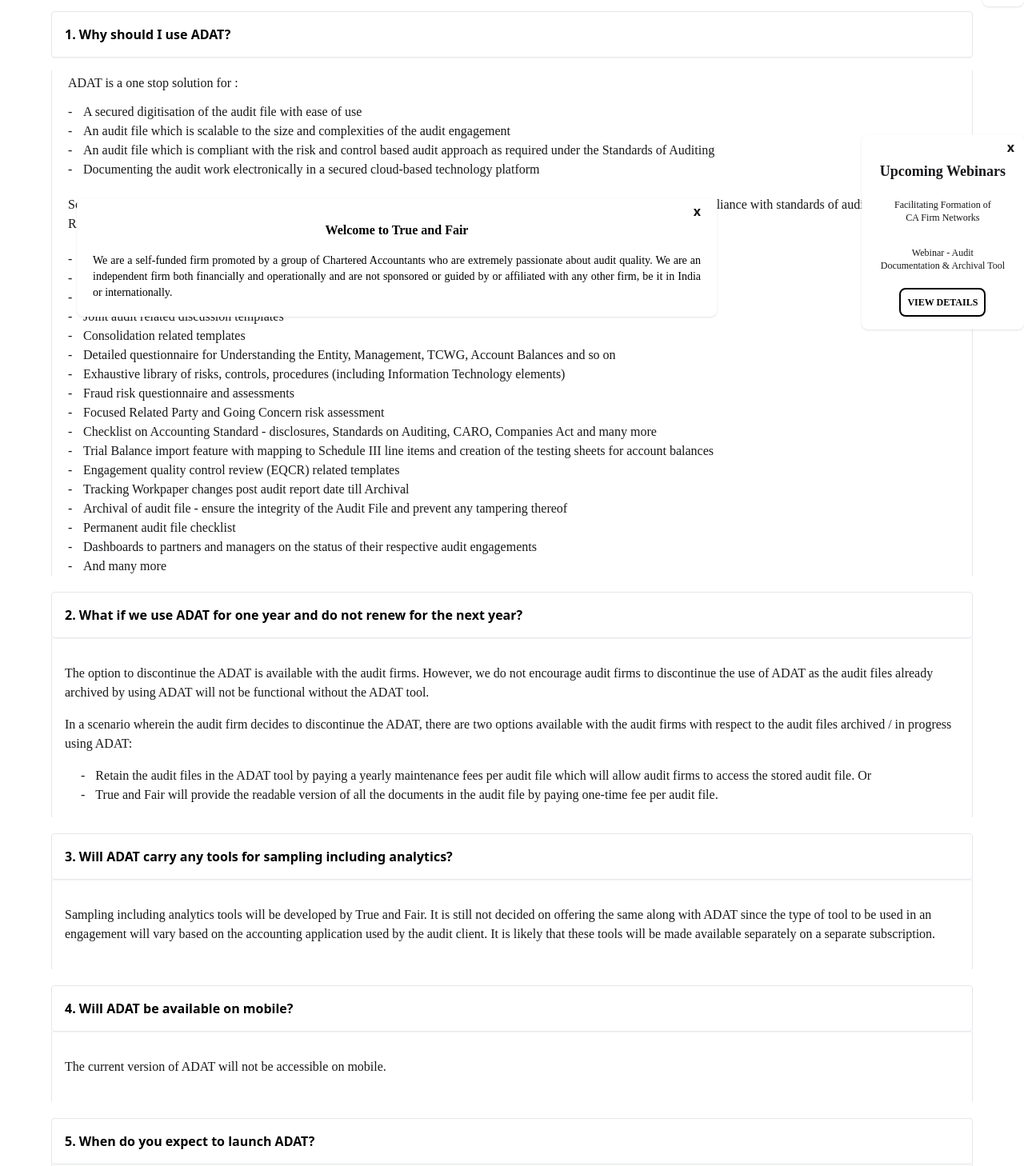
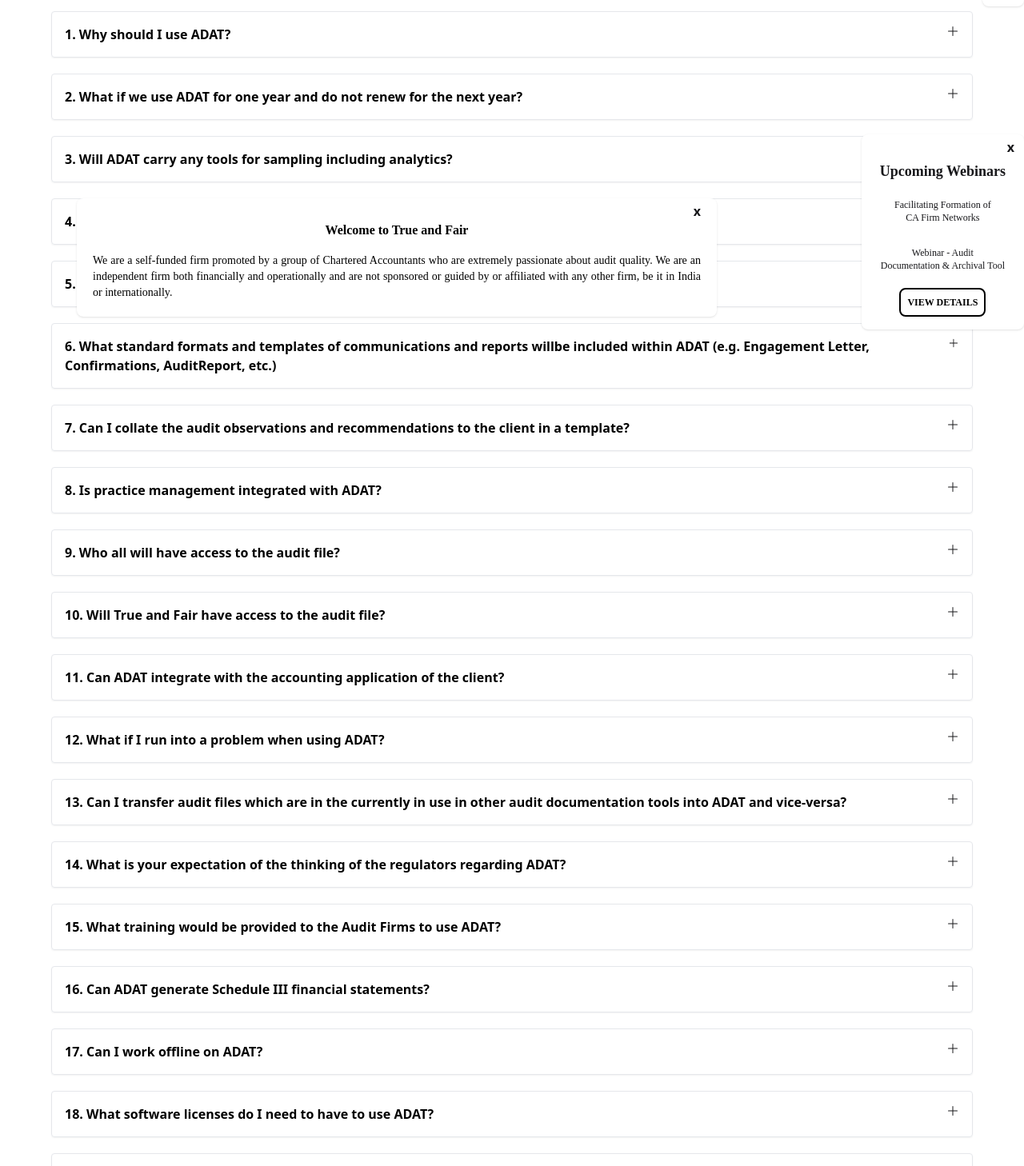
Before and after one commit to TRUENFAIR/trueandfair, a Next.js app: page /faq in a window 1280 px wide. Shown: the part 372-1830 px from the top of the page at 80% size. Built offline with nearby package versions, Linux system fonts and the light colour scheme.

Commit message:
new faq page changes and latest

```diff
--- a/pages/faq.js
+++ b/pages/faq.js
@@ -3,7 +3,7 @@
 import OurBrand2 from "./faq/ourBrand2";
 import OurBrand3 from "./faq/ourBrand3";
 import OurBrand4 from "./faq/ourBrand4";
-import OurBrand5 from "./faq/ourBrand5";
+
 import OurBrand6 from "./faq/ourBrand6";
 import OurBrand7 from "./faq/ourBrand7";
 import OurBrandCommon from "./faq/OurBrandsommon";
@@ -30,7 +30,7 @@
     <>
       <section>
         <div
-          className="h-72 flex flex-col justify-end "
+          className="h-72  flex flex-col justify-end "
           style={{
             backgroundImage: "url('/about/abt2.jpg')",
             backgroundSize: "cover",
@@ -41,29 +41,14 @@
           <div
             data-aos="fade-down"
             data-aos-once="true"
-            className="lg:h-[90px] h-[200px]  w-[80%] md:w-1/2 flex justify-center  items-center font-bah text-2xl text-white bg-slate-800"
+            className="lg:h-[90px] h-[100px]  w-fit md:w-1/2 flex justify-center  items-center font-bah text-2xl text-white bg-slate-800"
           >
-            <div className=" text-3xl font-bah  title-font text-white">Frequently Asked Questions</div>
+            <div className=" md:text-3xl  md:p-0 p-4 font-bah  title-font text-white">
+              Frequently Asked Questions
+            </div>
           </div>
         </div>
       </section>
-
-      {/* <div>
-        <details>
-          <summary>
-            Lorem ipsum dolor sit amet consectetur, adipisicing elit. Nihil,
-            iusto!
-          </summary>
-          <div className="">
-            Lorem ipsum dolor sit amet consectetur adipisicing elit. Ullam, eius
-            eos rerum saepe velit delectus ipsam nesciunt id enim iusto
-            molestias tempora error sapiente perferendis obcaecati ipsa, natus
-            nobis? Magni porro, tempora neque incidunt tempore possimus
-            distinctio vel eius consequuntur rem ab voluptas ex ipsam hic eaque
-            doloremque quos modi!
-          </div>
-        </details>
-      </div> */}
 
       <div className="md:container pt-4 pb-5 flex flex-col gap-5  md:mx-auto">
         <OurBrand title={"1. Why should I use ADAT?"} />
@@ -78,7 +63,12 @@
           }
         />
         <OurBrand4 title={"4. Will ADAT be available on mobile?"} />
-        <OurBrand5 title={"5. When do you expect to launch ADAT?"} />
+        <OurBrandCommon
+          title={"5. When do you expect to launch ADAT?"}
+          desc={
+            "  True and Fair is expecting ADAT to be launched by July 2023."
+          }
+        />
         <OurBrand6
           title={
             "6. What standard formats and templates of communications and reports willbe included within ADAT (e.g. Engagement Letter, Confirmations, AuditReport, etc.)"
--- a/pages/faq/OurBrandsommon.js
+++ b/pages/faq/OurBrandsommon.js
@@ -1,16 +1,20 @@
-import React from "react";
+import React, { useState } from "react";
 import { BsPlusLg } from "react-icons/bs";
+import { BiMinus } from "react-icons/bi";
 
 function OurBrandCommon({ id, title, desc, desc2 }) {
-
+  const [openCloseaction, setOpenCloseaction] = useState(false);
+  const clickopen = () => {
+    setOpenCloseaction((prev) => !prev);
+  };
 
   return (
     <>
-      <div key={id} className="  flex   flex-col">
-        <div className="border  shadow-sm w-full  rounded flex  p-4 h-full justify-between">
+      <details key={id} className="  flex   flex-col">
+        <summary className="border  shadow-sm w-full  rounded flex  p-4 h-full justify-between">
           <span className="text-black font-bold ">{title}</span>
-          <div></div>
-        </div>
+          {openCloseaction ? <BiMinus /> : <BsPlusLg />}
+        </summary>
         <div>
           <section>
             <div className="w-full p-4 border-l border-r font-bah">
@@ -19,7 +23,7 @@
             </div>
           </section>
         </div>
-      </div>
+      </details>
     </>
   );
 }
--- a/pages/faq/ourBrand.js
+++ b/pages/faq/ourBrand.js
@@ -1,14 +1,22 @@
-import React from "react";
+import React, { useState } from "react";
 import { BsPlusLg } from "react-icons/bs";
 import { BiMinus } from "react-icons/bi";
+
 function CoursesCard({ id, title, desc }) {
+  const [openCloseaction, setOpenCloseaction] = useState(false);
+  const clickopen = () => {
+    setOpenCloseaction((prev) => !prev);
+  };
   return (
     <>
-      <div key={id} className="  flex   flex-col">
-        <div className="border  shadow-sm w-full  rounded flex  p-4 h-full justify-between">
-          <span className="text-black font-bold ">{title}</span>
-          <div></div>
-        </div>
+      <details key={id} className="  flex   flex-col">
+        <summary
+          onClick={clickopen}
+          className="border  shadow-sm w-full  rounded flex  p-4 h-full justify-between"
+        >
+          <p className="text-black font-bold ">{title}</p>{" "}
+          {openCloseaction ? <BiMinus /> : <BsPlusLg />}
+        </summary>
         <div>
           <section>
             <div className="w-full border-l border-r font-bah">
@@ -214,7 +222,7 @@
             </div>
           </section>
         </div>
-      </div>
+      </details>
     </>
   );
 }
--- a/pages/faq/ourBrand2.js
+++ b/pages/faq/ourBrand2.js
@@ -1,15 +1,22 @@
-import React from "react";
+import React, { useState } from "react";
 import { BsPlusLg } from "react-icons/bs";
 import { BiMinus } from "react-icons/bi";
 
 function OurBrand2({ id, title, desc }) {
+  const [openCloseaction, setOpenCloseaction] = useState(false);
+  const clickopen = () => {
+    setOpenCloseaction((prev) => !prev);
+  };
   return (
     <>
-      <div key={id} className="  flex   flex-col">
-        <div className="border  shadow-sm w-full  rounded flex  p-4 h-full justify-between">
+      <details key={id} className="  flex   flex-col">
+        <summary
+          onClick={clickopen}
+          className="border  shadow-sm w-full  rounded flex  p-4 h-full justify-between"
+        >
           <span className="text-black font-bold ">{title}</span>
-          <div></div>
-        </div>
+          {openCloseaction ? <BiMinus /> : <BsPlusLg />}
+        </summary>
         <div>
           <section>
             <div className="w-full border-l border-r p-4 font-bah">
@@ -50,7 +57,7 @@
             </div>
           </section>
         </div>
-      </div>
+      </details>
     </>
   );
 }
--- a/pages/faq/ourBrand3.js
+++ b/pages/faq/ourBrand3.js
@@ -1,15 +1,22 @@
-import React from "react";
+import React, { useState } from "react";
 import { BsPlusLg } from "react-icons/bs";
 import { BiMinus } from "react-icons/bi";
 
 function OurBrand3({ id, title, desc }) {
+  const [openCloseaction, setOpenCloseaction] = useState(false);
+  const clickopen = () => {
+    setOpenCloseaction((prev) => !prev);
+  };
   return (
     <>
-      <div key={id} className="  flex   flex-col">
-        <div className="border  shadow-sm w-full  rounded flex  p-4 h-full justify-between">
+      <details key={id} className="  flex   flex-col">
+        <summary
+          onClick={clickopen}
+          className="border  shadow-sm w-full  rounded flex  p-4 h-full justify-between"
+        >
           <span className="text-black font-bold ">{title}</span>
-          <div></div>
-        </div>
+          {openCloseaction ? <BiMinus /> : <BsPlusLg />}
+        </summary>
         <div>
           <section>
             <div className="w-full border-l border-r p-4 font-bah">
@@ -24,7 +31,7 @@
             </div>
           </section>
         </div>
-      </div>
+      </details>
     </>
   );
 }
--- a/pages/faq/ourBrand4.js
+++ b/pages/faq/ourBrand4.js
@@ -1,18 +1,22 @@
-import React from "react";
+import React, { useState } from "react";
 import { BsPlusLg } from "react-icons/bs";
 import { BiMinus } from "react-icons/bi";
 
 function OurBrand4({ id, title, desc }) {
+  const [openCloseaction, setOpenCloseaction] = useState(false);
+  const clickopen = () => {
+    setOpenCloseaction((prev) => !prev);
+  };
   return (
     <>
-      <div key={id} className="  flex   flex-col">
-        <div
-
+      <details key={id} className="  flex   flex-col">
+        <summary
+          onClick={clickopen}
           className="border  shadow-sm w-full  rounded flex  p-4 h-full justify-between"
         >
           <span className="text-black font-bold ">{title}</span>
-          <div></div>
-        </div>
+          {openCloseaction ? <BiMinus /> : <BsPlusLg />}
+        </summary>
         <div>
           <section>
             <div className="w-full p-4 border-l border-r font-bah">
@@ -22,7 +26,7 @@
             </div>
           </section>
         </div>
-      </div>
+      </details>
     </>
   );
 }
--- a/pages/faq/ourBrand5.js
+++ /dev/null
@@ -1,24 +0,0 @@
-import React from "react";
-
-function OurBrand5({ id, title, desc }) {
-  return (
-    <>
-      <div key={id} className="  flex   flex-col">
-        <div className="border  shadow-sm w-full  rounded flex  p-4 h-full justify-between">
-          <span className="text-black font-bold ">{title}</span>
-          <div></div>
-        </div>
-        <div>
-          <section>
-            <div className="w-full p-4 border-l border-r font-bah">
-              <p className="mt-4 mb-4">
-                True and Fair is expecting ADAT to be launched by July 2023.
-              </p>
-            </div>
-          </section>
-        </div>
-      </div>
-    </>
-  );
-}
-export default OurBrand5;
--- a/pages/faq/ourBrand6.js
+++ b/pages/faq/ourBrand6.js
@@ -1,15 +1,22 @@
-import React from "react";
+import React, { useState } from "react";
 import { BsPlusLg } from "react-icons/bs";
 import { BiMinus } from "react-icons/bi";
 
 function OurBrand6({ id, title, desc }) {
+  const [openCloseaction, setOpenCloseaction] = useState(false);
+  const clickopen = () => {
+    setOpenCloseaction((prev) => !prev);
+  };
   return (
     <>
-      <div key={id} className="  flex   flex-col">
-        <div className="border  shadow-sm w-full  rounded flex  p-4 h-full justify-between">
+      <details key={id} className="  flex   flex-col">
+        <summary
+          onClick={clickopen}
+          className="border  shadow-sm w-full  rounded flex  p-4 h-full justify-between"
+        >
           <span className="text-black font-bold ">{title}</span>
-          <div></div>
-        </div>
+          {openCloseaction ? <BiMinus /> : <BsPlusLg />}
+        </summary>
         <div>
           <section>
             <div className="w-full font-bah border-l border-r p-5">
@@ -252,7 +259,7 @@
             </div>
           </section>
         </div>
-      </div>
+      </details>
     </>
   );
 }
--- a/pages/faq/ourBrand7.js
+++ b/pages/faq/ourBrand7.js
@@ -1,12 +1,21 @@
-import React from "react";
+import React, { useState } from "react";
+import { BsPlusLg } from "react-icons/bs";
+import { BiMinus } from "react-icons/bi";
 function OurBrand7({ id, title, desc }) {
+  const [openCloseaction, setOpenCloseaction] = useState(false);
+  const clickopen = () => {
+    setOpenCloseaction((prev) => !prev);
+  };
   return (
     <>
-      <div key={id} className="  flex   flex-col">
-        <div className="border  shadow-sm w-full  rounded flex  p-4 h-full justify-between">
+      <details key={id} className="  flex   flex-col">
+        <summary
+          onClick={clickopen}
+          className="border  shadow-sm w-full  rounded flex  p-4 h-full justify-between"
+        >
           <span className="text-black font-bold ">{title}</span>
-          <div></div>
-        </div>
+          {openCloseaction ? <BiMinus /> : <BsPlusLg />}
+        </summary>
         <div>
           <section>
             <div className="w-full p-4 border-l border-r font-bah">
@@ -20,7 +29,7 @@
             </div>
           </section>
         </div>
-      </div>
+      </details>
     </>
   );
 }
```
